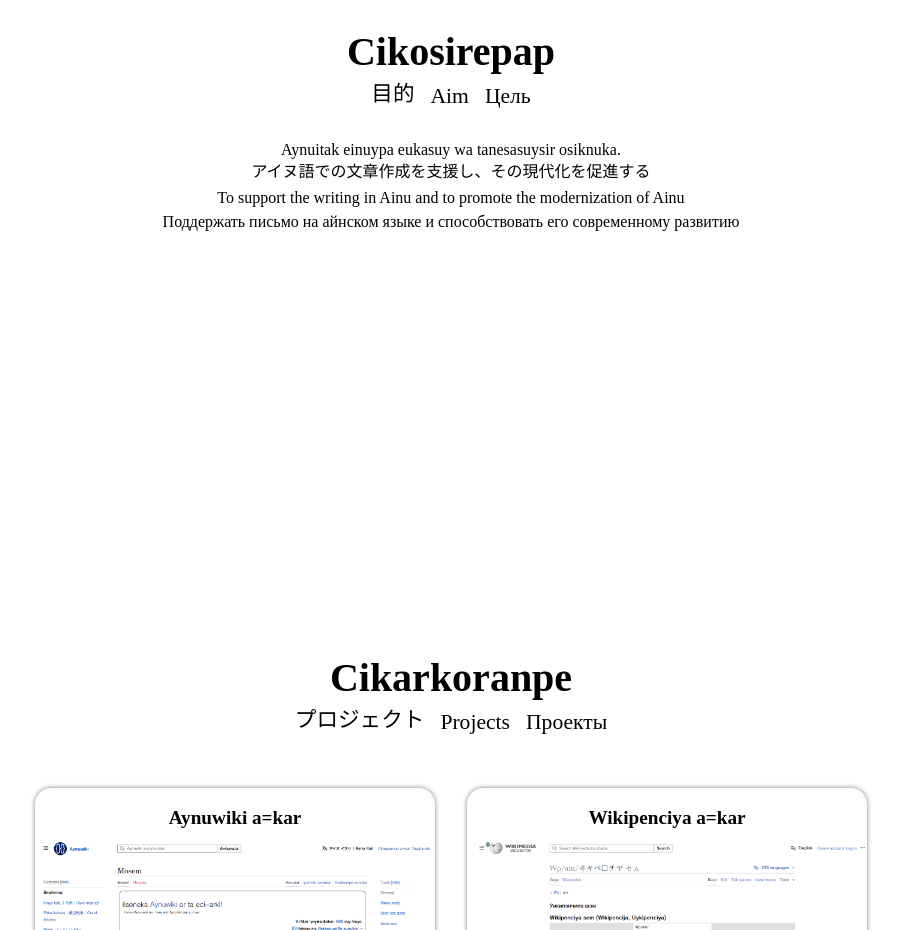
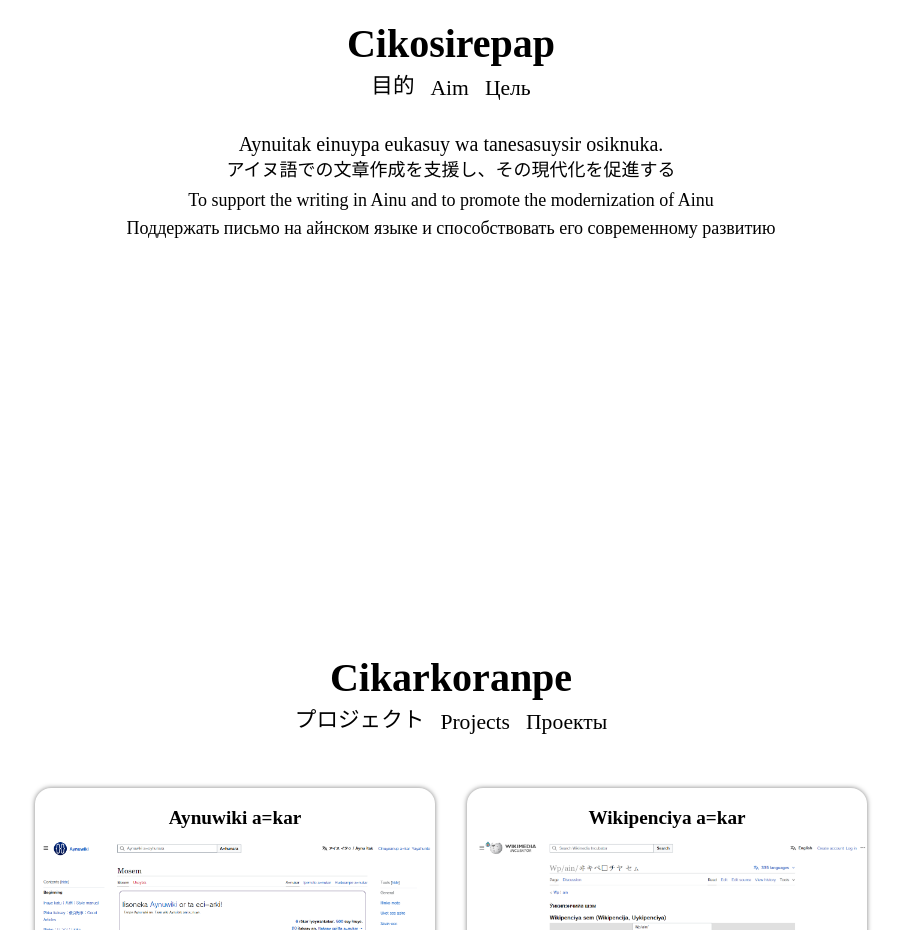
Before and after one commit to mkpoli/ainu, a SvelteKit app: page / in a window 1280 px wide. Shown: the part 1060-1990 px from the top of the page, without its empty margins (189-1090 px from the left). Built offline with nearby package versions, Linux system fonts and the light colour scheme; a web font is replaced by a local one.

Commit message:
Adjust font size

```diff
--- a/src/routes/+page.svelte
+++ b/src/routes/+page.svelte
@@ -67,10 +67,10 @@
 			<span lang="ru">Цель</span>
 		</div>
 		<main>
-			<p>
+			<p class="text-xl">
 				{$t('Aynuitak einuypa eukasuy wa tanesasuysir osiknuka.')}
 			</p>
-			<div class="translation">
+			<div class="translation text-lg">
 				<span lang="ja">アイヌ語での文章作成を支援し、その現代化を促進する</span>
 				<span lang="en"
 					>To support the writing in Ainu and to promote the modernization of Ainu</span
```
